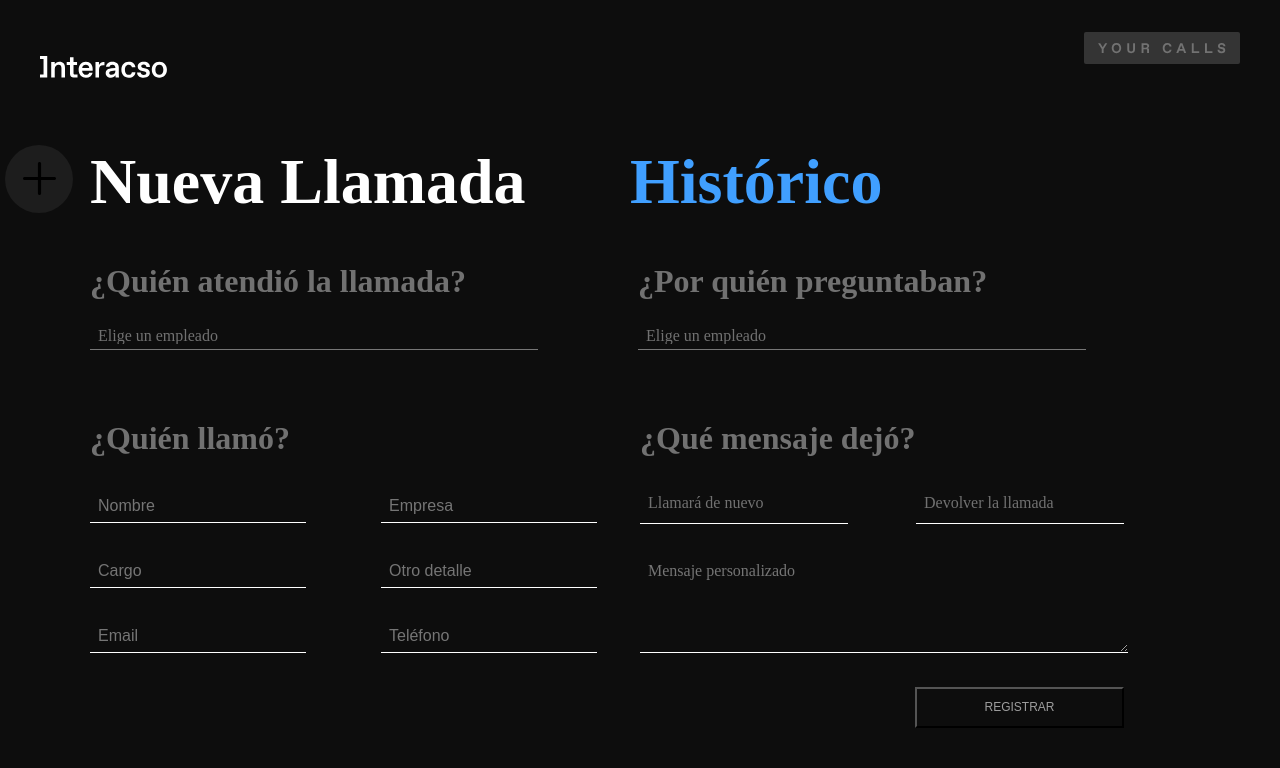
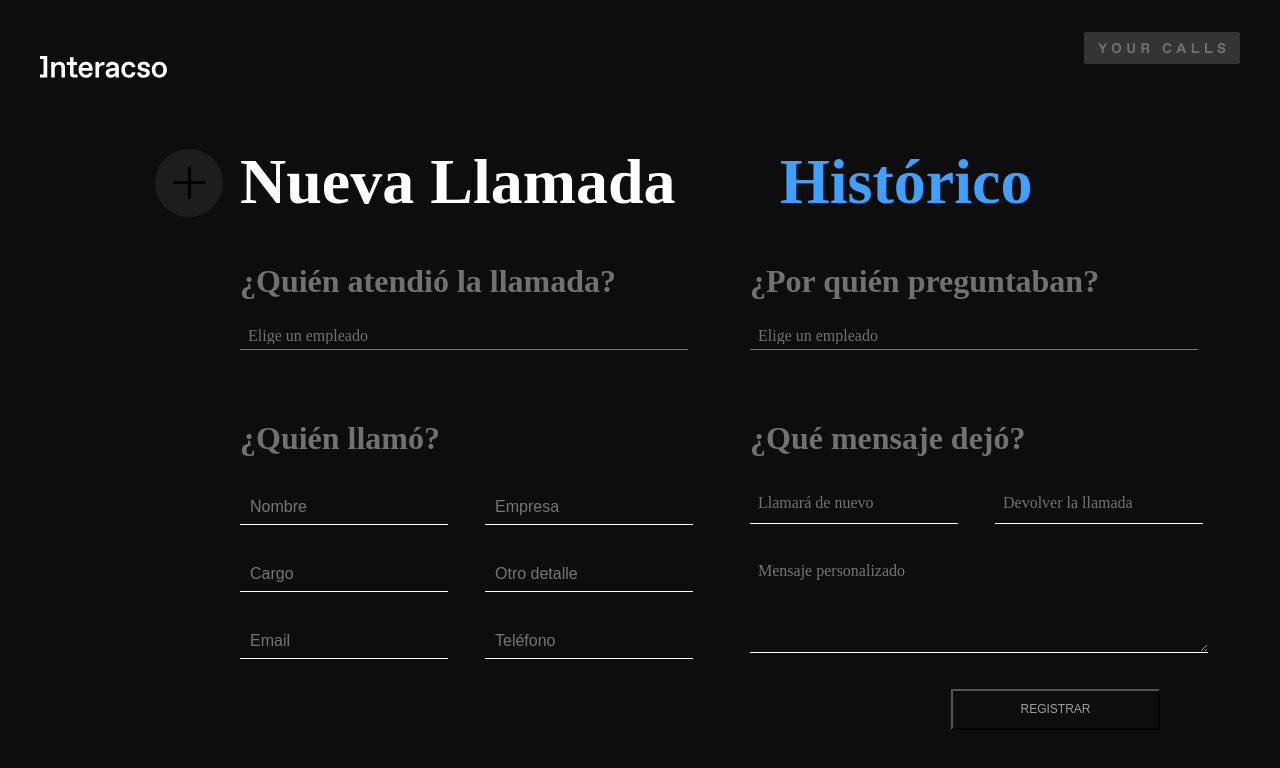
Before and after one commit to alhana-yo/easley-s4-your-calls-app, a React (Create React App) app: page / in a window 1280 px wide. Shown: the top 768 px of the page. Built offline with nearby package versions, Linux system fonts and the light colour scheme; no server answers.

Commit message:
Add width to grid containers

```diff
--- a/src/components/Menu.js
+++ b/src/components/Menu.js
@@ -9,12 +9,17 @@ class Menu extends Component {
         return (
             <nav className="menu">
                 <div className="menu__container">
+                    <div className="newCall__circle">
+                        <img src={plus} className="newCall__icon--img" alt="plus" />
+                    </div>
+
                     <div className="menu__newCall">
-                        <div className="newCall__circle">
-                            <img src={plus} className="newCall__icon--img" alt="plus" />
-                        </div>
-                        <p className="newCall__title">Nueva Llamada</p></div>
-                    <div className="menu__historic"><p className="historic__title">Histórico</p></div>
+                        <p className="newCall__title">Nueva Llamada</p>
+                    </div>
+
+                    <div className="menu__historic">
+                        <p className="historic__title">Histórico</p>
+                    </div>
                 </div>
             </nav>
         );
--- a/src/styles/App.scss
+++ b/src/styles/App.scss
@@ -45,6 +45,7 @@ body {
 }
 .newCall__circle {
   left: -85px;
+  top: 14px;
   position: absolute;
   display: flex;
   justify-content: center;
@@ -67,7 +68,7 @@ body {
 
 .menu__container {
   display: flex;
-
+  position: relative;
 }
 
 .menu__newCall{
@@ -91,17 +92,16 @@ body {
 //main//
 
 .form__wrapper {
-  position: relative;
-  min-width: 940px;
-  max-width: 1100px;
-  margin:auto;
-  // margin-top: 64px;
+  // min-width: 940px;
+  // max-width: 1100px;
+  width: 1000px;
 
-
+  margin: 0 auto;
 }
 
 .main{
   color: $color-white;
+  margin-left: 200px;
 }
 
 .registration__form {
@@ -109,6 +109,7 @@ body {
 }
 
 .form-section {
+  max-width: 450px;
   border: 0 none;
   margin: 0;
   padding: 0;
@@ -134,6 +135,11 @@ overflow: hidden;
 position: relative;
 }
 
+.main__addedBy {
+  width: 450px;
+  margin-right: 60px;
+}
+
 .main__addedBy--title{
   font-size: 32px;
 }
@@ -141,8 +147,9 @@ position: relative;
 .incoming-data__fieldsContainer{
   padding: 0;
   display: grid;
-  grid-template-columns: 1fr 1fr;
-  grid-column-gap: 32px;
+  grid-template-columns: 205px 205px;
+  column-gap: 40px;
+
 }
 
 .main__employees{
@@ -168,7 +175,8 @@ position: relative;
   margin-top: 68px;
   padding: 0;
   display: grid;
-  grid-template-columns: 1fr 1fr;
+  grid-template-columns: 450px 450px;
+  column-gap: 60px;
 
 }
 
@@ -185,17 +193,22 @@ position: relative;
 .incoming-data__input{
   background-color: $color-blacK;
   height: 32px;
-  width: 208px;
+  width: 204px;
   margin-top: 32px;
   border: 0;
   border-bottom: 1px solid $color-white;
-  padding: 0 0 0px 8px;
+  // padding: 0 0 0px 8px;
   font-size: 16px;
   color: $color-white;
 }
 
+.incoming-data__input::-webkit-input-placeholder {
+  padding-left: 8px;
+}
+
 
 //Styles for Qué mensaje dejó
+
 
 .message__title {
   margin: 0;
@@ -204,7 +217,8 @@ position: relative;
 }
 
 .main__personRequested{
-  padding-left: 100px;
+  // padding-left: 100px;
+  width: 450px;
 }
 
 .main__personRequested-title{
@@ -212,15 +226,16 @@ position: relative;
 
 }
 .call-container__wrapper {
-  max-width: 500px;
+
 }
 
 .call-container__radios{
   display: grid;
-  grid-template-columns: 1fr 1fr;
+  grid-template-columns: 205px 205px;
   margin: 0;
   margin-top: 33px;
-  grid-gap: 35px;
+  column-gap: 40px;
+  // grid-gap: 35px;
 }
 
 .callAction__selection--redial, .callAction__selection--call-back {
@@ -275,8 +290,10 @@ position: relative;
 }
 
 
+
+
 .message__input {
-  width: 480px;
+  width: 450px;
   height: 93px;
   margin-top: 25px;
   line-height: 24px;
@@ -321,7 +338,7 @@ position: relative;
   color: $color-grey-fonts;
   text-transform: uppercase;
   margin-top: 30px;
-  margin-right: 66px;
+  margin-right: 80px;
   font-size: 12px;
   width: 209px;
   height: 41px;
```
